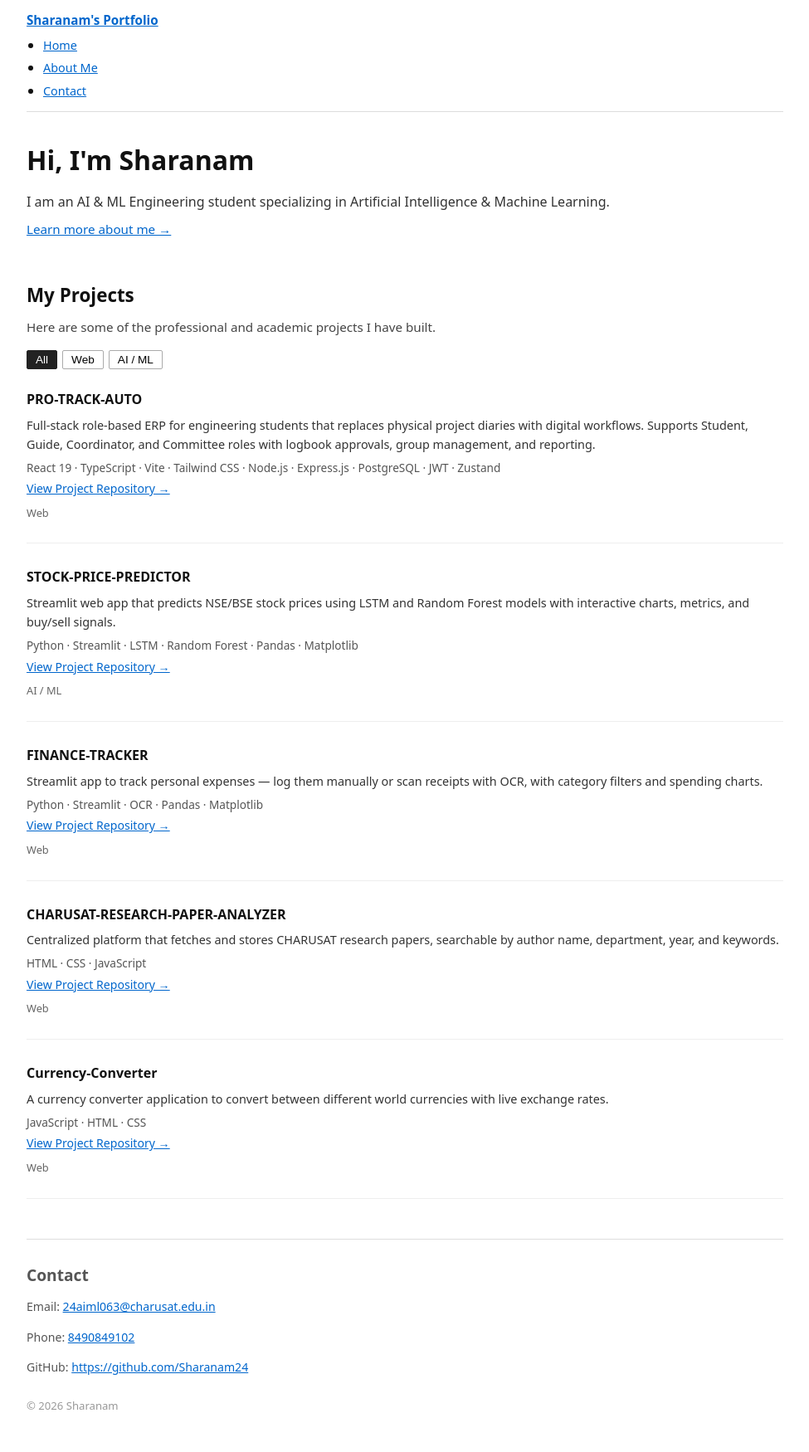
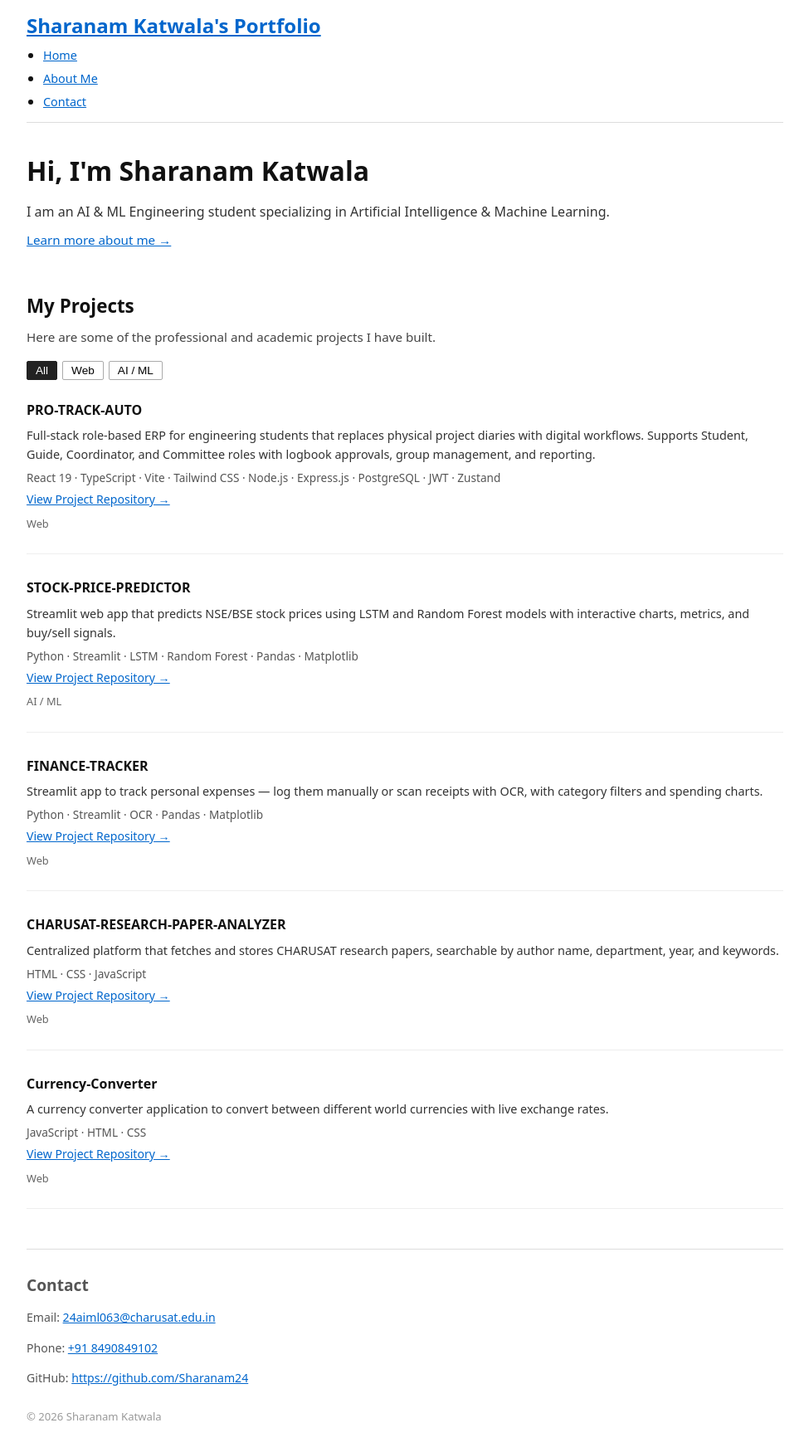
Before and after one commit to Sharanam24/student_portfolio, a React (Vite) app: page / in a window 1280 px wide. Shown: the top 1750 px of the page at 83% size, without its empty margins (152-1127 px from the left). Built offline with nearby package versions, Linux system fonts and the light colour scheme.

Commit message:
Update name to Sharanam Katwala, add contact details

```diff
--- a/src/App.css
+++ b/src/App.css
@@ -11,7 +11,7 @@
   margin-bottom: 32px;
 }
 .site-header__brand { margin-bottom: 4px; }
-.site-header__title { font-weight: 600; font-size: 0.95rem; text-decoration: underline; }
+.site-header__title { font-weight: 600; font-size: 1.5rem; text-decoration: underline; }
 .site-header__nav ul {
   list-style: disc;
   margin: 4px 0 0 20px;
--- a/src/App.jsx
+++ b/src/App.jsx
@@ -5,10 +5,10 @@ import Footer from './components/Footer';
 import './App.css';
 
 const portfolioData = {
-  name: "Sharanam",
+  name: "Sharanam Katwala",
   tagline: "I am an AI & ML Engineering student specializing in Artificial Intelligence & Machine Learning.",
   email: "24aiml063@charusat.edu.in",
-  phone: "8490849102",
+  phone: "+91 8490849102",
   github: "https://github.com/Sharanam24",
   year: 2026,
   projects: [
--- a/src/components/Footer.jsx
+++ b/src/components/Footer.jsx
@@ -7,7 +7,7 @@ export default function Footer({ email = '', phone = '', github = '', year = ''
         {phone && <p>Phone: <a href={`tel:${phone}`}>{phone}</a></p>}
         {github && <p>GitHub: <a href={github} target="_blank" rel="noreferrer">{github}</a></p>}
       </div>
-      {year !== '' && <p className="site-footer__copy">&copy; {year} Sharanam</p>}
+      {year !== '' && <p className="site-footer__copy">&copy; {year} Sharanam Katwala</p>}
     </footer>
   );
 }
```
